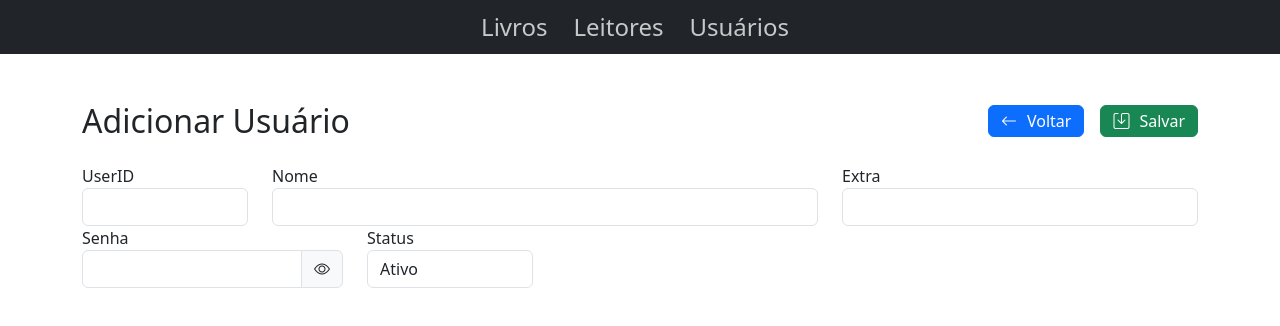
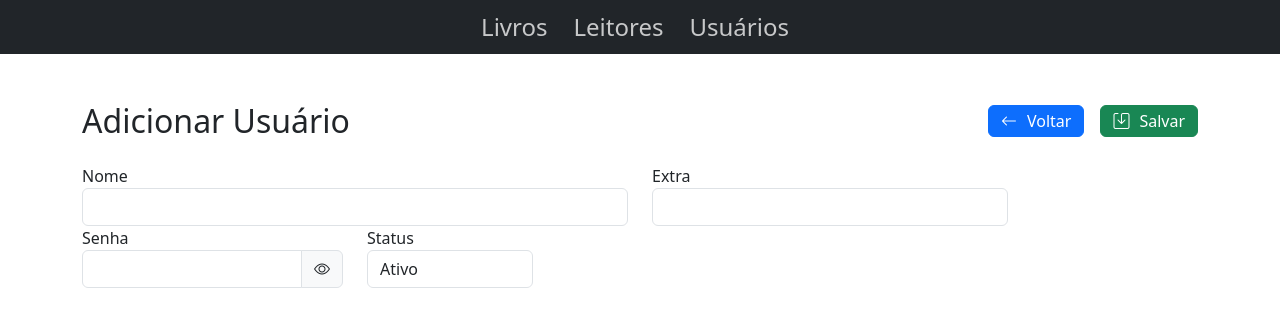
Before and after one commit to LucasTrentinn/pi-univesp, a Next.js app: page /usuarios/adicionar in a window 1280 px wide. Shown: the top 326 px of the page. Built offline with nearby package versions, Linux system fonts and the light colour scheme.

Commit message:
Add campos leitor e data de locação

```diff
--- a/src/app/usuarios/adicionar/page.js
+++ b/src/app/usuarios/adicionar/page.js
@@ -40,10 +40,6 @@ export default function Home() {
 				</div>
 				<form>
 					<div className="row">
-						<div className="form-group col-md-2">
-							<label htmlFor="userid">UserID</label>
-							<input type="text" className="form-control" id="userid" />
-						</div>
 						<div className="form-group col-md-6">
 							<label htmlFor="nome">Nome</label>
 							<input type="text" className="form-control" id="nome" />
--- a/src/app/usuarios/editar/page.js
+++ b/src/app/usuarios/editar/page.js
@@ -40,10 +40,6 @@ export default function Home() {
 				</div>
 				<form>
 					<div className="row">
-						<div className="form-group col-md-2">
-							<label htmlFor="userid">UserID</label>
-							<input type="text" className="form-control" id="userid" />
-						</div>
 						<div className="form-group col-md-6">
 							<label htmlFor="nome">Nome</label>
 							<input type="text" className="form-control" id="nome" />
--- a/src/app/usuarios/page.js
+++ b/src/app/usuarios/page.js
@@ -26,7 +26,7 @@ export default function Home() {
 				<table className="table table-striped table-bordered">
 					<thead>
 						<tr>
-							<th width="80" className="text-center">UserID</th>
+							<th width="80" className="text-center">Id</th>
 							<th className="text-center">Nome</th>
 							<th width="35%" className="text-center">Extra</th>
 							<th width="80" className="text-center">Status</th>
```
